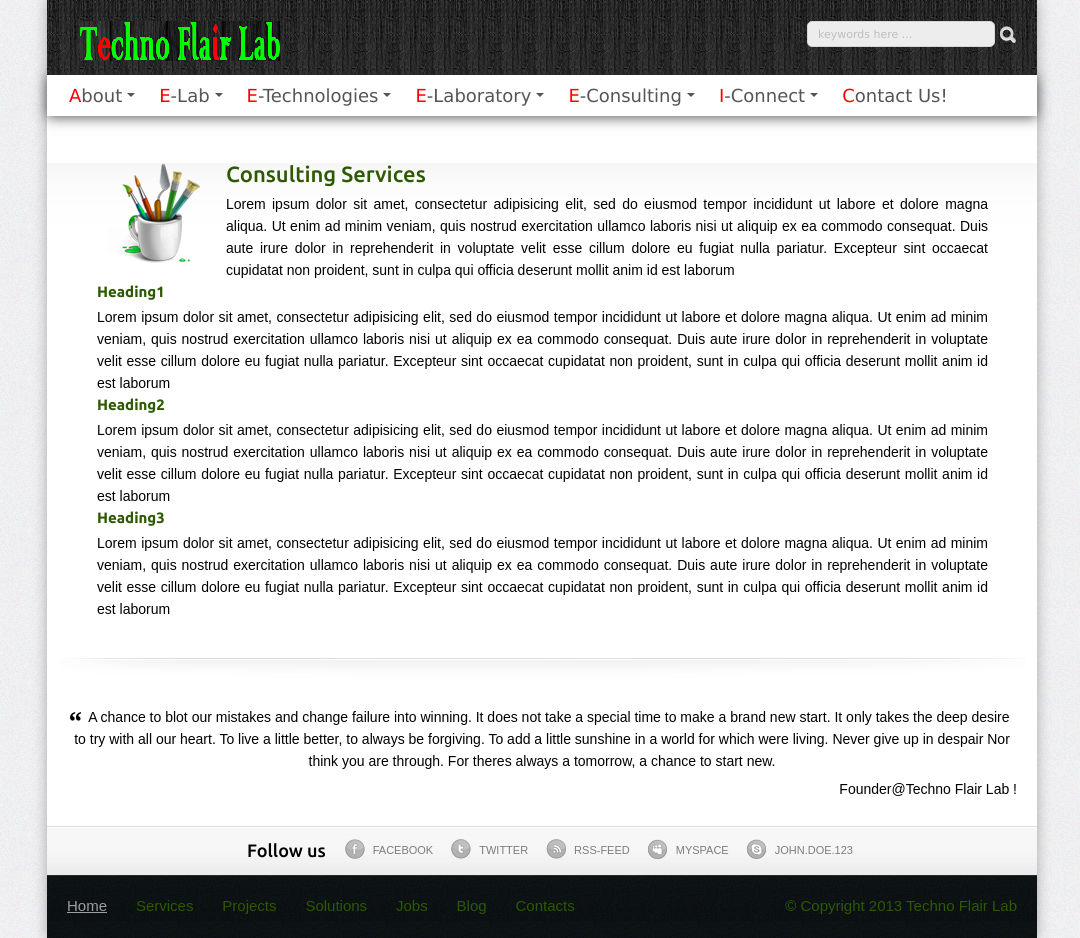
After one commit to ccsCoder/technoflarePHP, a PHP site: page /consulting.php in a window 1280 px wide. The commit adds this page. Shown: the whole page, without its empty margins (98-1178 px from the left). Run offline with PHP 8.4, Linux system fonts and the light colour scheme.

Commit message:
Applied view more link on home page.

```diff
--- /dev/null
+++ b/consulting.php
@@ -0,0 +1,82 @@
+<!DOCTYPE html>
+<html lang="en" style="-webkit-text-size-adjust: 100%; -ms-text-size-adjust: 100%;">
+    <head>
+        <meta charset="utf-8" />
+        <meta name="viewport" content="width=device-width, initial-scale=1, minimum-scale=1, maximum-scale=1, user-scalable=0" />
+        <title>Techno Flair Lab</title>
+        <link rel="shortcut icon" type="image/x-icon" href="css/images/favicon.ico" />
+        <link rel="stylesheet" type="text/css" href="css/flexdropdown.css" />
+        <link rel="stylesheet" href="css/style.css" type="text/css" media="all" />
+        <link rel="stylesheet" href="css/flexslider.css" type="text/css" media="all" />
+        <link href='http://fonts.googleapis.com/css?family=Ubuntu:400,500,700' rel='stylesheet' type='text/css' />
+
+        <link href='css/sm-core-css.css' rel='stylesheet' type='text/css' />
+        <link href='css/sm-clean/sm-clean.css' rel='stylesheet' type='text/css' />
+
+        <script src="js/jquery-1.8.0.min.js" type="text/javascript"></script>
+        <!--<script type="text/javascript" src="http://ajax.googleapis.com/ajax/libs/jquery/1.5.2/jquery.min.js"></script>-->
+        <!--<script type="text/javascript" src="js/flexdropdown.js"></script>-->
+        <!--[if lt IE 9]>
+                <script src="js/modernizr.custom.js"></script>
+        <![endif]-->
+
+        <script src="js/jquery.flexslider-min.js" type="text/javascript"></script>
+        <script src="js/functions.js" type="text/javascript"></script>
+        <script src="js/jquery.smartmenus.js" type="text/javascript"></script>
+        <script type="text/javascript">
+            var handle = new EventHandlers();
+            var bs = new Bootstrap();
+            //set parameters
+            bs.handler=handle;
+            bs.carousel=true;   //events is true by default, carousel is disabled by default, expandcollapse is disabled by default.
+            $(document).ready(function(e) {
+               bs.init(bs);
+            });
+        </script>
+
+    </head>
+    <body>
+        <?php include 'comp/overlay.php'; ?>
+
+        <div id="wrapper">
+            <!-- shell -->
+            <div class="shell">
+                <!-- container -->
+                <div class="container">
+                    <?php include 'comp/header.php'; ?>
+                    <?php include 'comp/nav.php' ?>
+                    <div class="main">
+                        <section class="cols">
+                            <div class="col_inner">
+                                <div class="title_img"><img src="css/images/col-img1.png" alt="" /></div>
+                                    <div class="col-cnt-inner">
+                                            <h2>Consulting Services</h2>
+                                            <p>Lorem ipsum dolor sit amet, consectetur adipisicing elit, sed do eiusmod tempor incididunt ut labore et dolore magna aliqua. Ut enim ad minim veniam, quis nostrud exercitation ullamco laboris nisi ut aliquip ex ea commodo consequat. Duis aute irure dolor in reprehenderit in voluptate velit esse cillum dolore eu fugiat nulla pariatur. Excepteur sint occaecat cupidatat non proident, sunt in culpa qui officia deserunt mollit anim id est laborum</p>
+                                            <h5>Heading1</h5><p>Lorem ipsum dolor sit amet, consectetur adipisicing elit, sed do eiusmod tempor incididunt ut labore et dolore magna aliqua. Ut enim ad minim veniam, quis nostrud exercitation ullamco laboris nisi ut aliquip ex ea commodo consequat. Duis aute irure dolor in reprehenderit in voluptate velit esse cillum dolore eu fugiat nulla pariatur. Excepteur sint occaecat cupidatat non proident, sunt in culpa qui officia deserunt mollit anim id est laborum</p>
+                                            <h5>Heading2</h5><p>Lorem ipsum dolor sit amet, consectetur adipisicing elit, sed do eiusmod tempor incididunt ut labore et dolore magna aliqua. Ut enim ad minim veniam, quis nostrud exercitation ullamco laboris nisi ut aliquip ex ea commodo consequat. Duis aute irure dolor in reprehenderit in voluptate velit esse cillum dolore eu fugiat nulla pariatur. Excepteur sint occaecat cupidatat non proident, sunt in culpa qui officia deserunt mollit anim id est laborum</p>
+                                            <h5>Heading3</h5><p>Lorem ipsum dolor sit amet, consectetur adipisicing elit, sed do eiusmod tempor incididunt ut labore et dolore magna aliqua. Ut enim ad minim veniam, quis nostrud exercitation ullamco laboris nisi ut aliquip ex ea commodo consequat. Duis aute irure dolor in reprehenderit in voluptate velit esse cillum dolore eu fugiat nulla pariatur. Excepteur sint occaecat cupidatat non proident, sunt in culpa qui officia deserunt mollit anim id est laborum</p>
+                                    </div>
+                            </div>
+                            <div class="cl">&nbsp;</div>
+                        </section>
+
+                        <section class="testimonial">
+
+
+                                <p><strong class="quote">“</strong>A chance to blot our mistakes and change failure into winning. It does not take a special time to make a brand new start. It only takes the deep desire to try with all our heart. To live a little better, to always be forgiving. To add a little sunshine in a world for which were living. Never give up in despair Nor think you are through. For theres always a tomorrow, a chance to start new.</p>
+
+                                <p class="author">Founder@Techno Flair Lab !</p>
+                        </section>
+                </div>
+                <!-- end of main -->
+                <!-- footer-->
+                    <?php include './comp/footer.php' ?>
+                    <!--footer ends-->
+                </div>
+                <!-- end of container -->
+            </div>
+            <!-- end of shell -->
+        </div>
+        <!-- end of wrapper -->
+    </body>
+</html>
--- a/index.php
+++ b/index.php
@@ -63,7 +63,7 @@
                                 <div class="col-cnt">
                                     <h2>Support</h2>
                                     <p>We provide support in Business Intelligence(Administration and Report Development)</p>
-                                    <a href="#" class="more">view more</a>
+                                    <a href="manage_support_services.php" class="more">view more</a>
                                 </div>
                             </div>
                             <div class="col">
@@ -71,7 +71,7 @@
                                 <div class="col-cnt">
                                     <h2>Training</h2>
                                     <p>We provide customized <strong>'Online and Classroom'</strong> Training</p>
-                                    <a href="#" class="more">view more</a>
+                                    <a href="online_training.php" class="more">view more</a>
                                 </div>
                             </div>
                             <div class="col">
@@ -79,7 +79,7 @@
                                 <div class="col-cnt">
                                     <h2>Consulting</h2>
                                     <p>We provide services in <strong>design, architecture, Installation, Development and implementation</strong> <!--of data warehouse and other business intelligence solutions. If you are considering modifying or building a data warehouse for your organization or if your company is in need of a high level of staffing service, please explore our website and <strong>contact us</strong> for more information about <strong>what we can do for you!</strong>--> </p>
-                                    <a href="#" class="more">view more</a>
+                                    <a href="consulting.php" class="more">view more</a>
                                 </div>
                             </div>
                             <div class="cl">&nbsp;</div>
```
Also changed, not shown: manage_support_services.php (added, +81 -0 lines).
